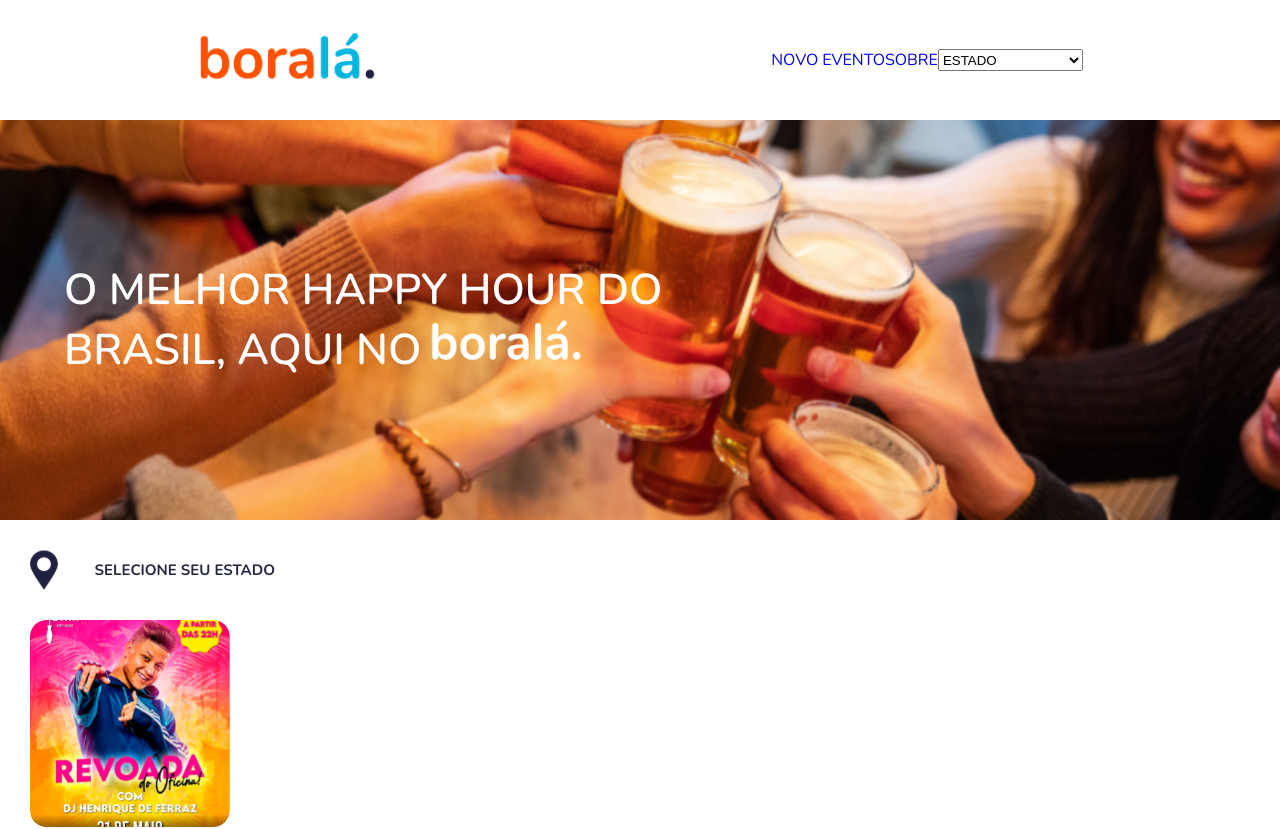
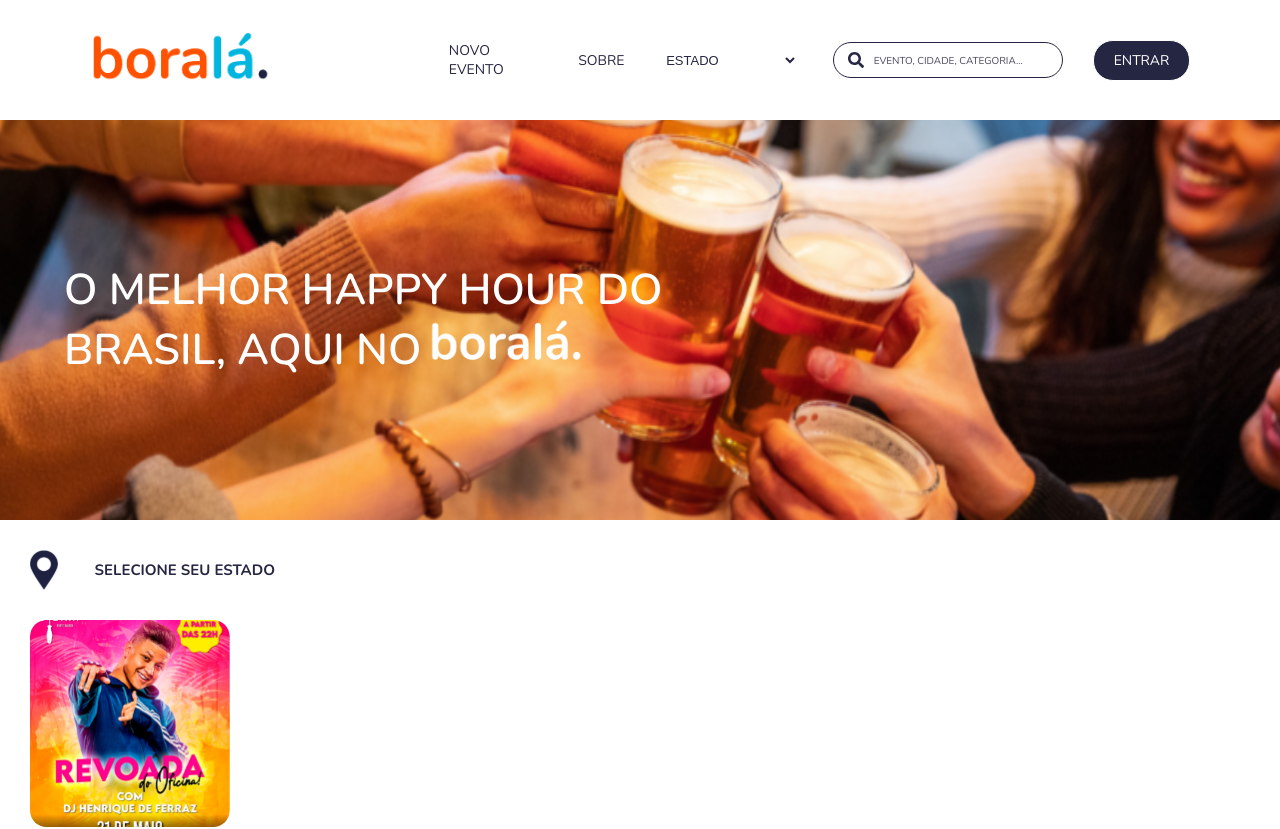
Before and after one commit to pedrokaa2/capstone-m3-grupo3-vilson-nov21, a React (Create React App) app: page / in a window 1280 px wide. Shown: the top 829 px of the page. Built offline with nearby package versions, Linux system fonts and the light colour scheme.

Commit message:
feat: mobile on home to 1024px and initial desktop estilization on home

```diff
--- a/src/components/MenuDesktop/index.jsx
+++ b/src/components/MenuDesktop/index.jsx
@@ -1,13 +1,19 @@
 import * as S from "./style.js"
-import { Link } from "react-router-dom"
+import { Link, useHistory } from "react-router-dom"
+import { FaSearch } from "react-icons/fa";
 
 export const MenuDesktop = ({setCurrentState}) => {
+
+  const history = useHistory();
 
   return (
     <S.DisplayMenuDesk>
        <Link to="/newEvent">NOVO EVENTO</Link>
         <Link to="/about">SOBRE</Link>
-        <select onChange={(event) => setCurrentState(event.target.value)}>
+        <S.DivSelect>
+          <select
+            onChange={(event) => setCurrentState(event.target.value)}
+          >
             <option value="Selecione seu Estado">ESTADO</option>
             <option value="Acre">Acre</option>
             <option value="Alagoas">Alagoas</option>
@@ -37,6 +43,25 @@ export const MenuDesktop = ({setCurrentState}) => {
             <option value="Sergipe">Sergipe</option>
             <option value="Tocantins">Tocantins</option>
           </select>
+        </S.DivSelect>
+        <S.DivInput>
+          <FaSearch color="var(--darkblue)" />
+          <input type="text" placeholder="EVENTO, CIDADE, CATEGORIA..." />
+        </S.DivInput>
+        <S.DivButton>
+          {localStorage.getItem("@borala:token") ? (
+            <button
+              onClick={() => {
+                history.push("/login");
+                localStorage.removeItem("@borala:token");
+              }}
+            >
+              SAIR
+            </button>
+          ) : (
+            <button>ENTRAR</button>
+          )}
+        </S.DivButton>
     </S.DisplayMenuDesk>
   )
 }
--- a/src/components/MenuDesktop/style.js
+++ b/src/components/MenuDesktop/style.js
@@ -3,7 +3,69 @@ import styled from "styled-components";
 export const DisplayMenuDesk = styled.div `
   display: none;
 
-  @media (min-width: 768px){
+  @media (min-width: 1024px){
     display: flex;
+    align-items: center;
+    gap: 30px;
+
+    a {
+      color: var(--darkblue);
+      font-size: 14px;
+      display: flex;
+      justify-content: center;
+    }
   }
 `
+
+export const DivSelect = styled.div `
+  display: flex;
+  width: 20%;
+  justify-content: center;
+  border: 1px solid var(--white);
+  border-radius: 20px;
+
+  select {
+    background: none;
+    color: var(--darkblue);
+    border: none;
+    padding: 10px 3px;
+    font-size: 13px;
+    width: 95%;
+  }
+
+`
+
+export const DivInput = styled.div `
+  display: flex;
+  gap: 10px;
+  align-items: center;
+  padding: 8px 14px;
+  border: 1px solid var(--darkblue);
+  border-radius: 20px;
+
+  input {
+    background: none;
+    color: var(--darkblue);
+    flex: 1;
+    border: none;
+    font-size: 13px;
+
+    ::placeholder {
+      color: var(--darkblue);
+      opacity: 85%;
+      width: 100%;
+      font-size: 10px;
+    }
+  }
+`
+
+export const DivButton = styled.div `
+  button {
+    background: var(--darkblue);
+    color: var(--white);
+    border: 1px solid var(--white);
+    padding: 10px 20px;
+    font-size: 14px;
+    border-radius: 20px;
+  }
+`
--- a/src/components/MenuMobile/style.js
+++ b/src/components/MenuMobile/style.js
@@ -3,7 +3,7 @@ import styled from "styled-components";
 export const DisplayMenuMob = styled.div `
   display: flex;
 
-  @media (min-width: 768px){
+  @media (min-width: 1024px){
     display: none;
   }
 `
```
Lines whose indentation alone changed are shown as unchanged.
